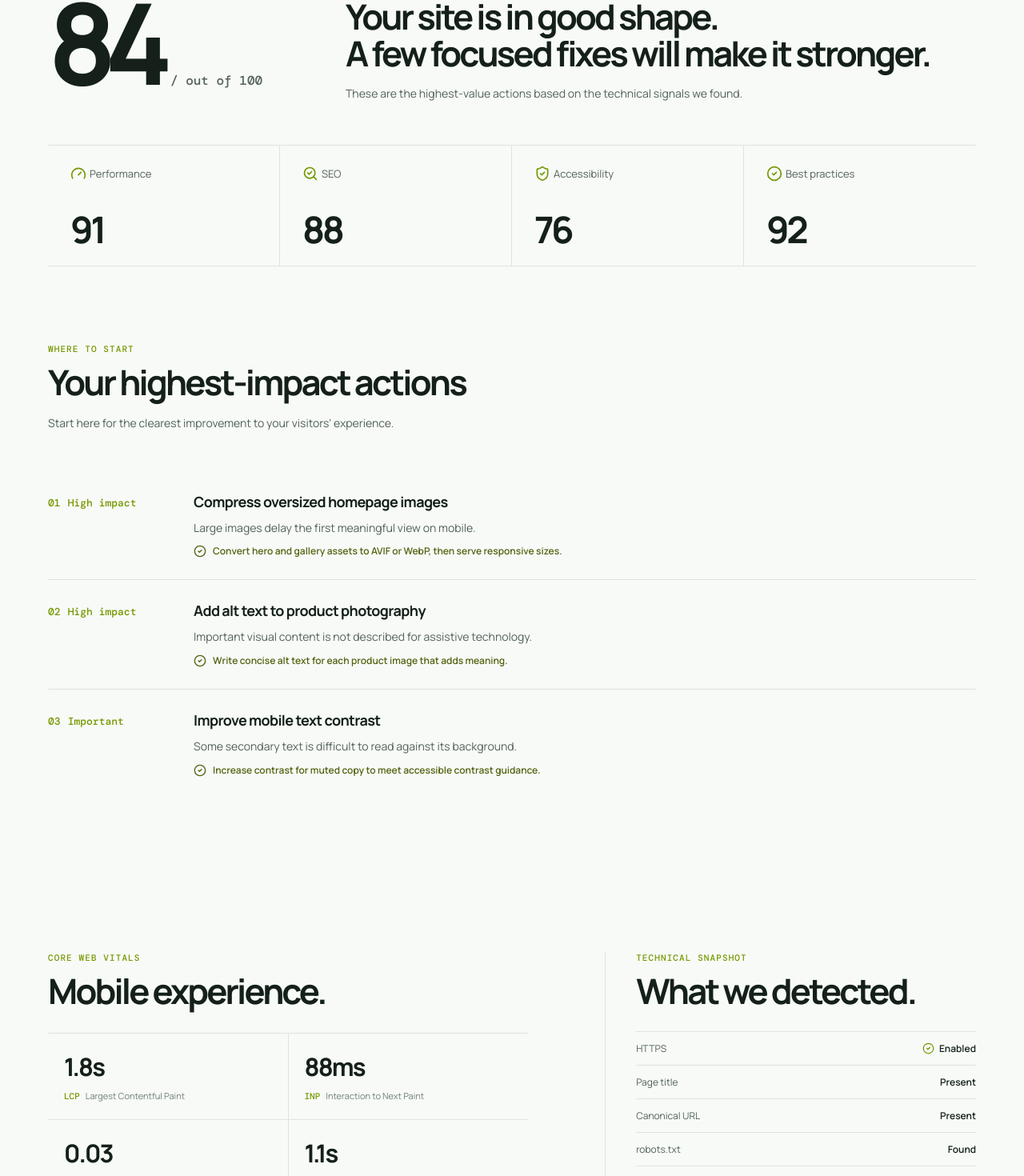
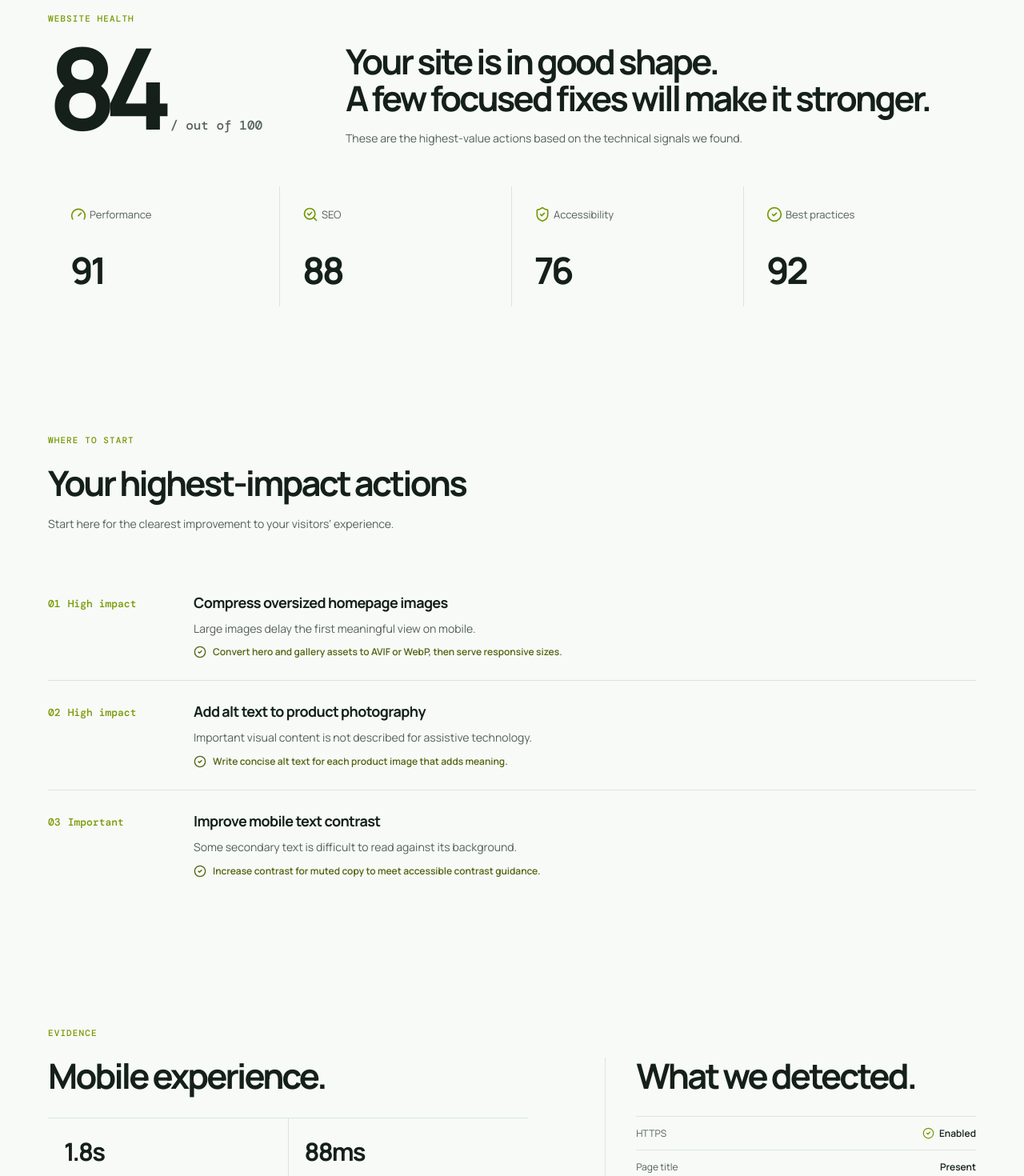
Before and after one commit to script-amv/launchlens, a Next.js app: page /example in a window 1280 px wide. Shown: the part 337-1807 px from the top of the page at 80% size. Built offline with nearby package versions, Linux system fonts and the light colour scheme.

Commit message:
refactor: unify report section rhythm

```diff
--- a/src/app/tweaks.css
+++ b/src/app/tweaks.css
@@ -1,3 +1,4 @@
 .overview-kicker{padding-bottom:0}.overview-body{padding-top:var(--s5)}.priority-action svg{transform:none}.audit-form{padding:4px}.audit-form input{height:52px}.audit-form button{display:flex;align-items:center;justify-content:center;gap:8px;height:52px}
 .audit-screenshot img,.screenshot-unavailable{width:280px;justify-self:end;border:7px solid var(--ink);border-radius:26px}.screenshot-unavailable{display:grid;min-height:480px;place-items:center;background:var(--surface);color:var(--muted);font:500 11px 'DM Mono',monospace;text-transform:uppercase;letter-spacing:.08em}@media(max-width:760px){.audit-screenshot img,.screenshot-unavailable{justify-self:start}}
 .report-masthead .audit-meta{margin-left:auto}.report-masthead .report-actions{gap:var(--s3);margin-left:var(--s5);padding:0}.report-masthead .button-secondary{white-space:nowrap}@media(max-width:760px){.report-masthead{display:grid;grid-template-columns:auto 1fr;align-items:center}.report-masthead h1{grid-column:1/-1}.report-masthead .report-actions{grid-column:1;grid-row:2;width:auto;margin:var(--s4) 0 0}.report-masthead .report-actions .button-secondary{flex:0}.report-masthead .audit-meta{grid-column:2;grid-row:2;align-items:flex-end;margin:var(--s4) 0 0;text-align:right}}
+.report-section-block{padding:80px 0}.report-section-kicker{margin:0}.report-section-content{margin-top:var(--s5)}.report-health-content{display:grid;gap:var(--s7)}.report-health .overview-body{padding:0}.report-health .metric-rail{border-bottom:0}.report-section-block .report-evidence,.report-section-block .audit-screenshot{padding:0}@media(max-width:760px){.report-section-block{padding:48px 0}.report-section-block .overview-body,.report-section-block .report-evidence,.report-section-block .audit-screenshot{padding:0}}
--- a/src/components/audit-report-view.tsx
+++ b/src/components/audit-report-view.tsx
@@ -1,4 +1,5 @@
 import { ArrowUpRight, CheckCircle2, Gauge, SearchCheck, ShieldCheck } from "lucide-react";
+import type { ReactNode } from "react";
 import type { AuditReport, Severity } from "@/lib/types";
 import { ReportActions } from "@/components/share-button";
 
@@ -6,13 +7,15 @@ const labels = { performance: Gauge, seo: SearchCheck, accessibility: ShieldChec
 const metricHelp = { lcp: "Largest Contentful Paint", inp: "Interaction to Next Paint", cls: "Cumulative Layout Shift", fcp: "First Contentful Paint" };
 const impact: Record<Severity, string> = { critical: "Critical", high: "High impact", medium: "Important", low: "Quick win" };
 function formatDate(value: string) { return new Intl.DateTimeFormat("en", { month: "short", day: "numeric", year: "numeric" }).format(new Date(value)); }
+function ReportSection({ label, className = "", children }: { label: string; className?: string; children: ReactNode }) {
+  return <section className={`report-section-block ${className}`}><p className="kicker report-section-kicker">{label}</p><div className="report-section-content">{children}</div></section>;
+}
 export function AuditReportView({ report }: { report: AuditReport }) {
   return <article className="report-page shell">
     <header className="report-masthead"><h1>{report.hostname}</h1><div className="audit-meta"><span>Audited {formatDate(report.createdAt)}</span><a href={report.url} target="_blank" rel="noreferrer">{report.url.replace(/^https?:\/\//, "")} <ArrowUpRight size={14}/></a></div><ReportActions /></header>
-    <section className="report-overview"><p className="kicker overview-kicker">Website health</p><div className="overview-body"><div className="health-score"><div className="score-value"><strong>{report.overallScore}</strong><span>/ out of 100</span></div></div><div className="health-copy"><h2>{report.overallScore >= 80 ? "Your site is in good shape.\nA few focused fixes will make it stronger." : "Your site has a clear path to improvement."}</h2><p>{report.findings.length ? "These are the highest-value actions based on the technical signals we found." : "The baseline checks passed. Keep monitoring performance as your site changes."}</p></div></div></section>
-    <section className="metric-rail" aria-label="Audit category scores">{Object.entries(report.categories).map(([key, category]) => { const Icon = labels[key as keyof typeof labels]; return <div key={key}><Icon size={20}/><span>{category.label}</span><strong>{category.score}</strong></div>; })}</section>
-    <section className="report-priorities"><div className="report-section"><p className="kicker">Where to start</p><h2>{report.findings.length ? "Your highest-impact actions" : "No priority actions found"}</h2><p className="section-copy">{report.findings.length ? "Start here for the clearest improvement to your visitors’ experience." : "The automated baseline checks passed for this page."}</p></div>{report.findings.length > 0 && <ol className="priority-list">{report.findings.map((finding, index) => <li key={finding.id}><div className="priority-index"><span>0{index + 1}</span><span>{impact[finding.severity]}</span></div><div className="priority-content"><h3>{finding.title}</h3><p>{finding.detail}</p><div className="priority-action"><CheckCircle2 size={16}/><span>{finding.action}</span></div></div></li>)}</ol>}</section>
-    <div className="report-evidence"><section className="report-section"><p className="kicker">Core Web Vitals</p><h2>Mobile experience.</h2><div className="vitals">{Object.entries(report.metrics).map(([key, value]) => <div key={key}><strong>{value || "—"}</strong><span>{key.toUpperCase()}</span><small>{metricHelp[key as keyof typeof metricHelp]}</small></div>)}</div><p className="source-note">{report.source === "pagespeed" ? "Lighthouse lab data on a simulated mobile connection." : "Add a Google PageSpeed API key to show measured lab metrics."}</p></section><section className="report-section technical"><p className="kicker">Technical snapshot</p><h2>What we detected.</h2><dl><div><dt>HTTPS</dt><dd>{report.metadata.hasHttps ? <><CheckCircle2 size={15}/> Enabled</> : "Not detected"}</dd></div><div><dt>Page title</dt><dd>{report.metadata.title ? "Present" : "Missing"}</dd></div><div><dt>Canonical URL</dt><dd>{report.metadata.hasCanonical ? "Present" : "Missing"}</dd></div><div><dt>robots.txt</dt><dd>{report.metadata.hasRobots ? "Found" : "Not found"}</dd></div><div><dt>Sitemap</dt><dd>{report.metadata.hasSitemap ? "Found" : "Not found"}</dd></div></dl></section></div>
-    <section className="audit-screenshot"><div><p className="kicker">Visual check</p><h2>Your website on mobile.</h2><p>{report.screenshots.mobile ? "Captured during this audit by Google Lighthouse." : "A mobile screenshot was not available for this audit."}</p></div>{report.screenshots.mobile ? <img src={report.screenshots.mobile} alt={`Mobile screenshot of ${report.hostname}`} /> : <div className="screenshot-unavailable" aria-label="Mobile screenshot unavailable">No preview available</div>}</section>
+    <ReportSection label="Website health" className="report-health"><div className="report-health-content"><div className="overview-body"><div className="health-score"><div className="score-value"><strong>{report.overallScore}</strong><span>/ out of 100</span></div></div><div className="health-copy"><h2>{report.overallScore >= 80 ? "Your site is in good shape.\nA few focused fixes will make it stronger." : "Your site has a clear path to improvement."}</h2><p>{report.findings.length ? "These are the highest-value actions based on the technical signals we found." : "The baseline checks passed. Keep monitoring performance as your site changes."}</p></div></div><div className="metric-rail" aria-label="Audit category scores">{Object.entries(report.categories).map(([key, category]) => { const Icon = labels[key as keyof typeof labels]; return <div key={key}><Icon size={20}/><span>{category.label}</span><strong>{category.score}</strong></div>; })}</div></div></ReportSection>
+    <ReportSection label="Where to start"><div className="report-section"><h2>{report.findings.length ? "Your highest-impact actions" : "No priority actions found"}</h2><p className="section-copy">{report.findings.length ? "Start here for the clearest improvement to your visitors’ experience." : "The automated baseline checks passed for this page."}</p></div>{report.findings.length > 0 && <ol className="priority-list">{report.findings.map((finding, index) => <li key={finding.id}><div className="priority-index"><span>0{index + 1}</span><span>{impact[finding.severity]}</span></div><div className="priority-content"><h3>{finding.title}</h3><p>{finding.detail}</p><div className="priority-action"><CheckCircle2 size={16}/><span>{finding.action}</span></div></div></li>)}</ol>}</ReportSection>
+    <ReportSection label="Evidence"><div className="report-evidence"><div className="report-section"><h2>Mobile experience.</h2><div className="vitals">{Object.entries(report.metrics).map(([key, value]) => <div key={key}><strong>{value || "—"}</strong><span>{key.toUpperCase()}</span><small>{metricHelp[key as keyof typeof metricHelp]}</small></div>)}</div><p className="source-note">{report.source === "pagespeed" ? "Lighthouse lab data on a simulated mobile connection." : "Add a Google PageSpeed API key to show measured lab metrics."}</p></div><div className="report-section technical"><h2>What we detected.</h2><dl><div><dt>HTTPS</dt><dd>{report.metadata.hasHttps ? <><CheckCircle2 size={15}/> Enabled</> : "Not detected"}</dd></div><div><dt>Page title</dt><dd>{report.metadata.title ? "Present" : "Missing"}</dd></div><div><dt>Canonical URL</dt><dd>{report.metadata.hasCanonical ? "Present" : "Missing"}</dd></div><div><dt>robots.txt</dt><dd>{report.metadata.hasRobots ? "Found" : "Not found"}</dd></div><div><dt>Sitemap</dt><dd>{report.metadata.hasSitemap ? "Found" : "Not found"}</dd></div></dl></div></div></ReportSection>
+    <ReportSection label="Visual check"><div className="audit-screenshot"><div><h2>Your website on mobile.</h2><p>{report.screenshots.mobile ? "Captured during this audit by Google Lighthouse." : "A mobile screenshot was not available for this audit."}</p></div>{report.screenshots.mobile ? <img src={report.screenshots.mobile} alt={`Mobile screenshot of ${report.hostname}`} /> : <div className="screenshot-unavailable" aria-label="Mobile screenshot unavailable">No preview available</div>}</div></ReportSection>
   </article>;
 }
```
